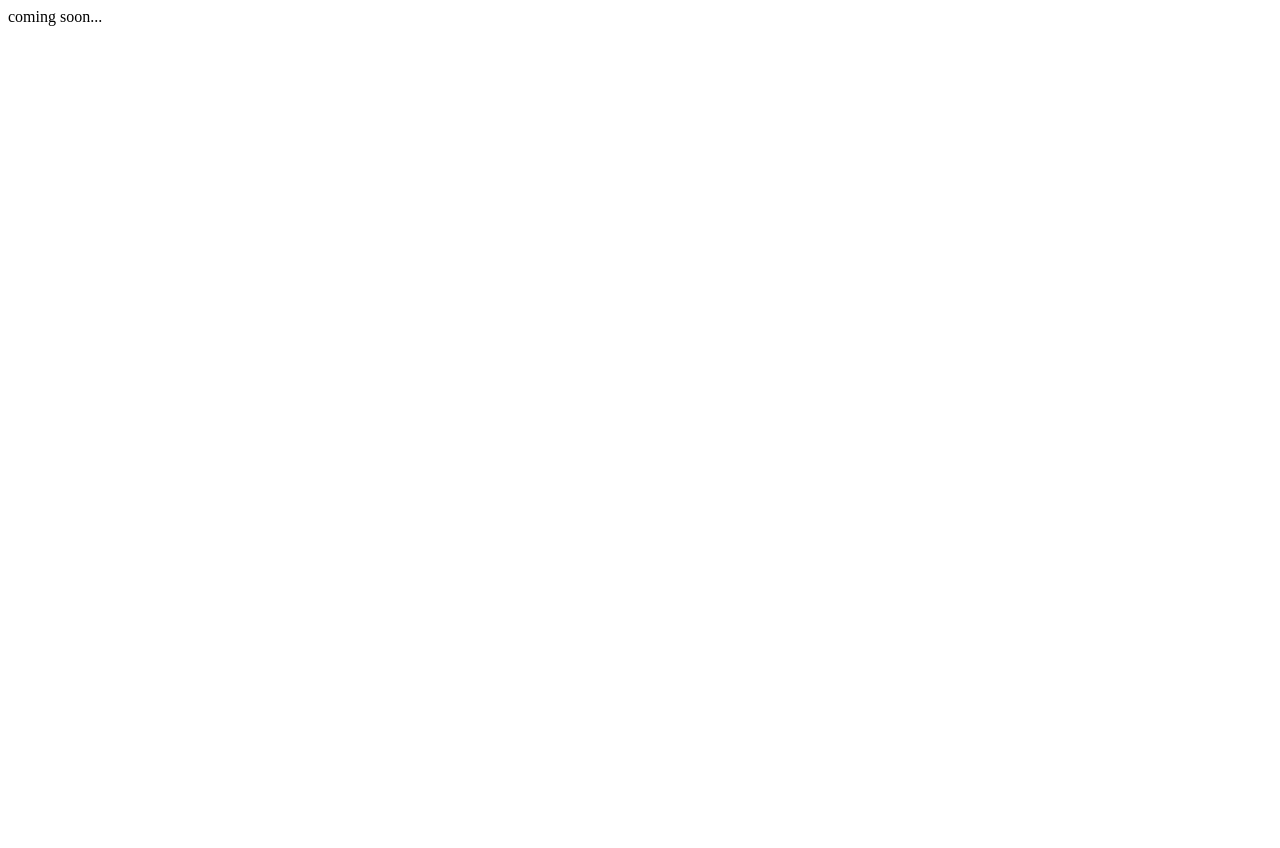
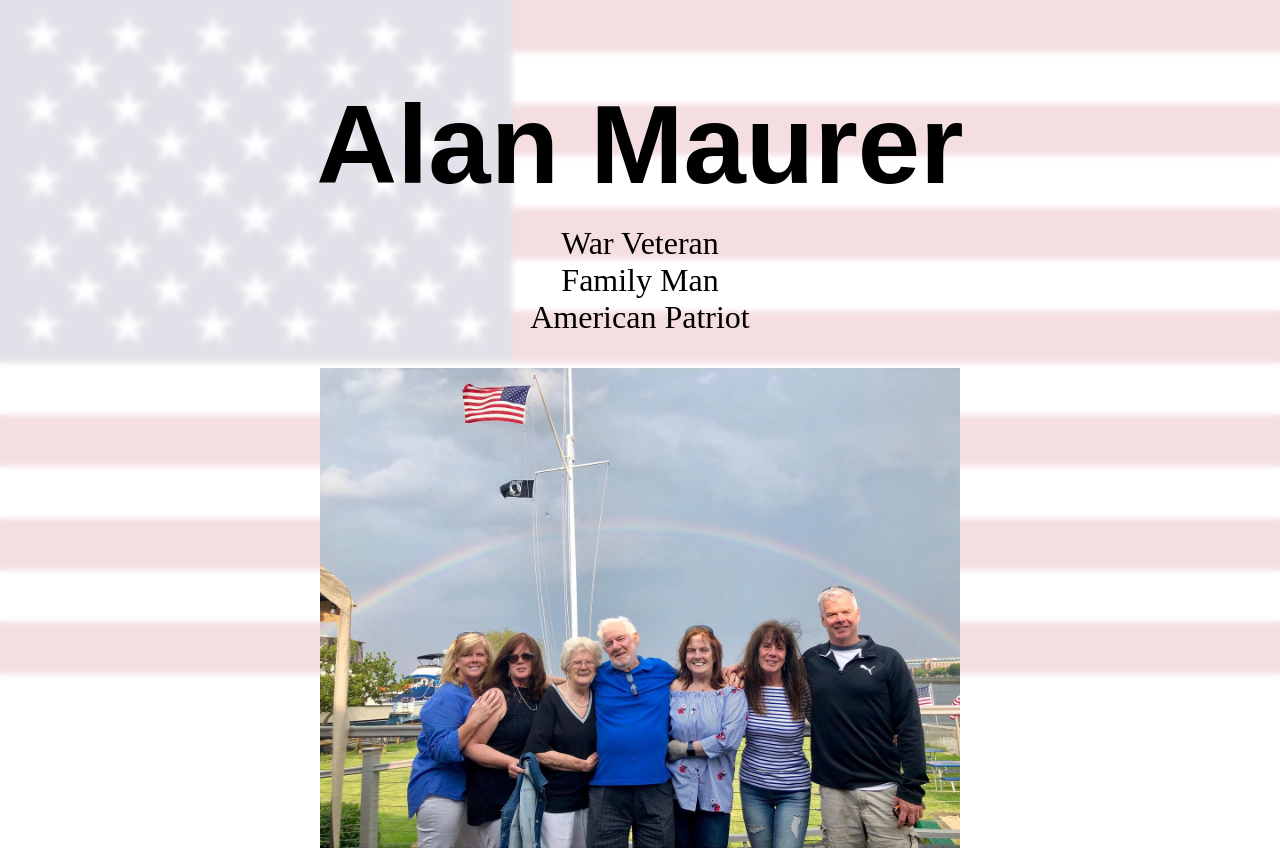
Before and after one commit to snapfractalpop/maurer-army, a plain HTML site: page index.html in a window 1280 px wide. Before the commit the page ends 800 px from the top, so only its background shows below. Drawn offline with Linux system fonts and the light colour scheme.

Commit message:
Add content

```diff
--- a/index.html
+++ b/index.html
@@ -4,8 +4,15 @@
     <meta charset="UTF-8" />
     <meta name="viewport" content="width=device-width" />
     <title>Coming soon.</title>
+    <link rel="stylesheet" href="./main.css">
   </head>
   <body>
-    coming soon...
+    <div class="flex-container">
+      <div class="title">Alan Maurer</div>
+      <div class="subtitle">War Veteran</div>
+      <div class="subtitle">Family Man</div>
+      <div class="subtitle">American Patriot</div>
+      <img class="family-photo" src="./images/family-photo.jpg">
+    </div>
   </body>
 </html>
--- /dev/null
+++ b/main.css
@@ -0,0 +1,53 @@
+/* Reset height and remove scrollbars */
+html, body {
+  height: 100%;
+  padding: 0;
+  margin: 0;
+}
+
+body {
+  background: url(./images/Flag_of_the_United_States.svg);
+  background-position: center top;
+  background-repeat: no-repeat;
+  background-size: contain;
+}
+
+.flex-container {
+  width: 100%;
+  height: 100%;
+  display: flex;
+  flex-direction: column;
+  align-items: center;
+  background-color: rgba(255, 255, 255, 0.85);
+  backdrop-filter: blur(0.2rem);
+}
+
+.title {
+  font-size: 7em;
+  font-weight: bold;
+  font-family: sans-serif;
+  padding-top: 5rem;
+  padding-bottom: 1rem;
+  text-align: center;
+}
+
+.subtitle {
+  font-size: 2em;
+  text-align: center;
+}
+
+.family-photo {
+  padding-top: 2rem;
+  width: 50%;
+}
+
+@media (max-width: 800px) {
+  .title {
+    font-size: 4em;
+    padding-top: 2rem;
+  }
+
+  .family-photo {
+    width: 100%;
+  }
+}
```
Also changed, not shown: favicon.ico (added), images/Flag_of_the_United_States.svg (added), images/family-photo.jpg (added).
